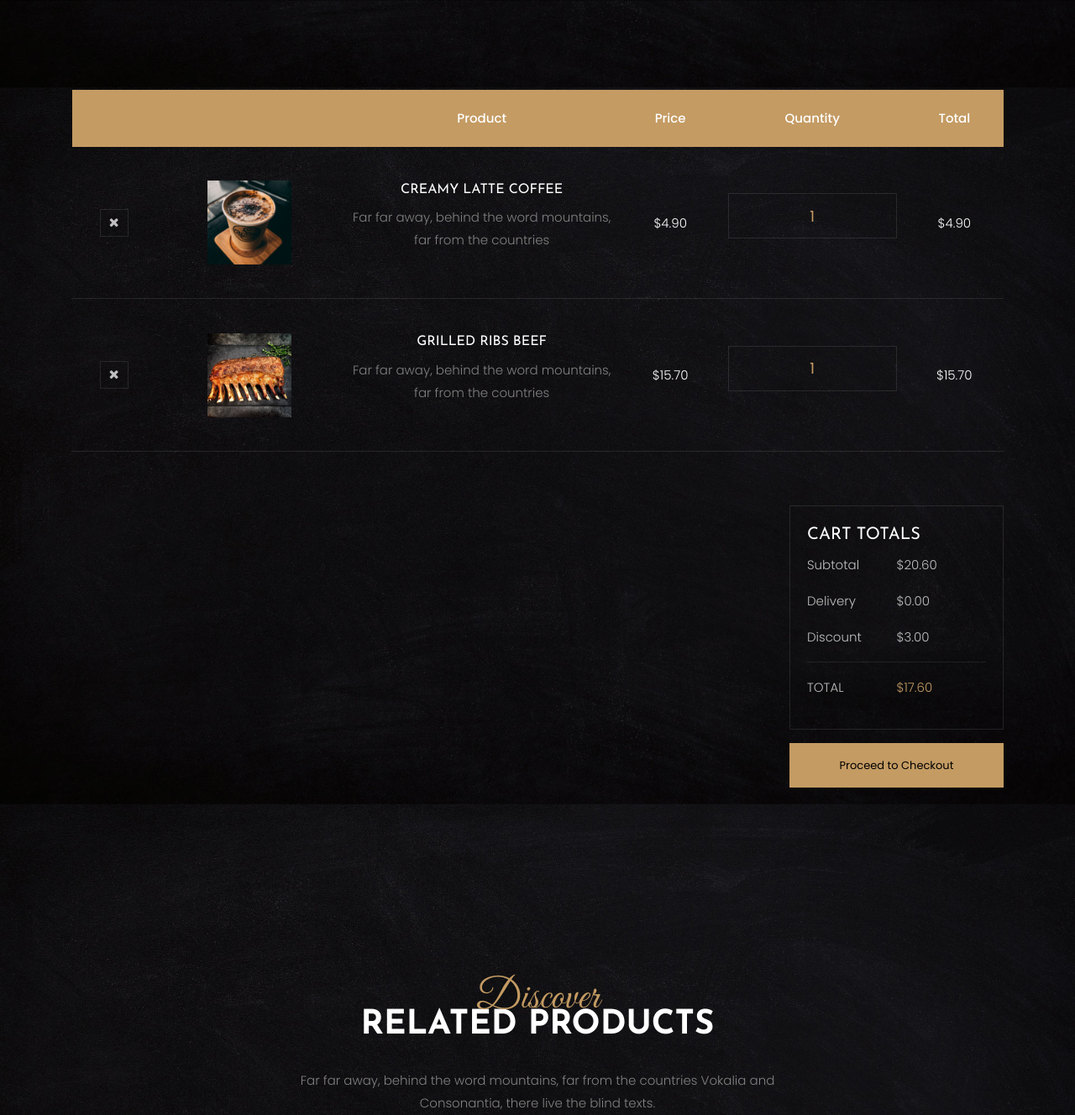
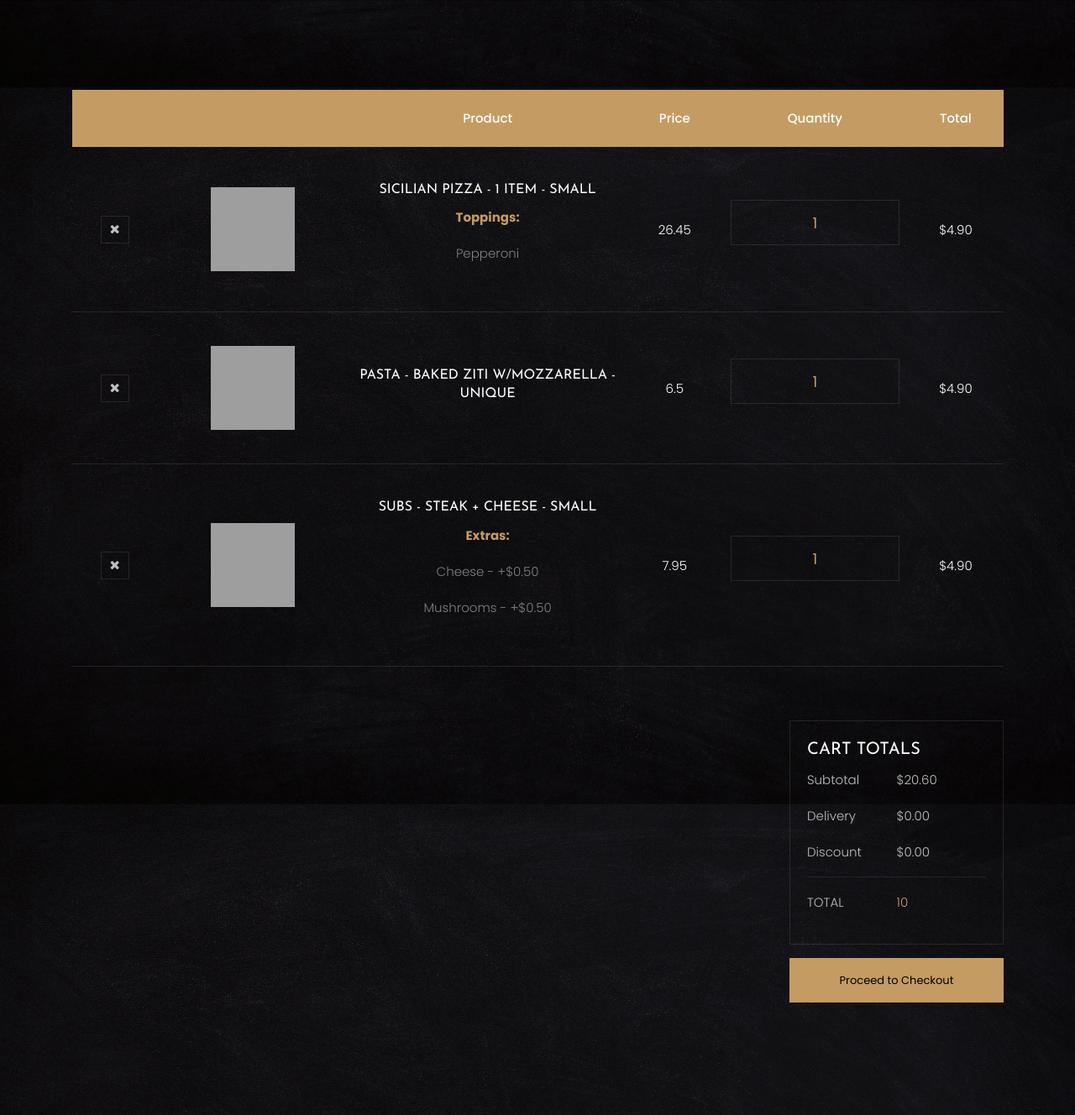
Before and after one commit to Leidhe/project3, a Django app: template orders/templates/orders/cart.html in a window 1280 px wide. Shown: the part 749-2077 px from the top of the page at 84% size. Run offline with Django 3.2, Linux system fonts and the light colour scheme; data comes from the database, SQL or seed files in the repository; both versions use the stored data as it was after the commit; tables that the repository leaves empty hold one stand-in row (values such as "Sample post"); the template is opened without the code that fills it: values that come from a table or form of the project are taken from there, most other values are stand-ins (such as "Sample title", 1, 10 or a date in 2020); some libraries are stand-ins or nearby versions; some web fonts are replaced; grey boxes are pictures that could not be loaded.

Commit message:
update /cart

```diff
--- a/orders/templates/orders/cart.html
+++ b/orders/templates/orders/cart.html
@@ -2,7 +2,7 @@
 {% load static %}
 
 {% block title %}
-Menu
+Cart
 {% endblock %}
 {% block body %}
 <section class="home-slider owl-carousel">
@@ -41,20 +41,37 @@ Menu
 							</tr>
 						</thead>
 						<tbody>
+							{% for cartitem in cartitem_list %}
+
 							<tr class="text-center">
 								<td class="product-remove"><a href="#"><span class="icon-close"></span></a></td>
 
 								<td class="image-prod">
-									<div class="img" style="background-image:url( {% static 'images/menu-2.jpg' %} );">
+									<div class="img" style="background-image:url( {{ cartitem.item.image.url }} );">
 									</div>
 								</td>
 
 								<td class="product-name">
-									<h3>Creamy Latte Coffee</h3>
-									<p>Far far away, behind the word mountains, far from the countries</p>
+									<h3>{{ cartitem.item.category.name }} - {{ cartitem.item.name }} - {{cartitem.size}} </h3>
+									{% if cartitem.toppings.all %}
+									<p style="color: #c49b63; font-weight: bold"> Toppings:</p>
+
+									{% for topping in cartitem.toppings.all %}
+									<p>{{topping.name}}</p>
+									{% endfor %}
+									{% endif %}
+									{% if cartitem.subs_extra.all %}
+
+									<p style="color: #c49b63; font-weight: bold"> Extras:</p>
+
+									{% for subextra in cartitem.subs_extra.all %}
+									<p>{{subextra.name}} - +${{subextra.price}}</p>
+
+									{% endfor %}
+									{% endif %}
 								</td>
 
-								<td class="price">$4.90</td>
+								<td class="price">{{cartitem.price}}</td>
 
 								<td class="quantity">
 									<div class="input-group mb-3">
@@ -66,30 +83,7 @@ Menu
 								<td class="total">$4.90</td>
 							</tr><!-- END TR-->
 
-							<tr class="text-center">
-								<td class="product-remove"><a href="#"><span class="icon-close"></span></a></td>
-
-								<td class="image-prod">
-									<div class="img" style="background-image:url( {% static 'images/dish-2.jpg' %} );">
-									</div>
-								</td>
-
-								<td class="product-name">
-									<h3>Grilled Ribs Beef</h3>
-									<p>Far far away, behind the word mountains, far from the countries</p>
-								</td>
-
-								<td class="price">$15.70</td>
-
-								<td class="quantity">
-									<div class="input-group mb-3">
-										<input type="text" name="quantity" class="quantity form-control input-number"
-											value="1" min="1" max="100">
-									</div>
-								</td>
-
-								<td class="total">$15.70</td>
-							</tr><!-- END TR-->
+							{% endfor %}
 						</tbody>
 					</table>
 				</div>
@@ -109,12 +103,12 @@ Menu
 					</p>
 					<p class="d-flex">
 						<span>Discount</span>
-						<span>$3.00</span>
+						<span>$0.00</span>
 					</p>
 					<hr>
 					<p class="d-flex total-price">
 						<span>Total</span>
-						<span>$17.60</span>
+						<span>{{total}}</span>
 					</p>
 				</div>
 				<p class="text-center"><a href=" {% static 'checkout.html' %} "
```
Also changed, not shown: orders/templates/orders/product-single.html (+6 -12 lines), orders/views.py (+77 -36 lines), db.sqlite3.
